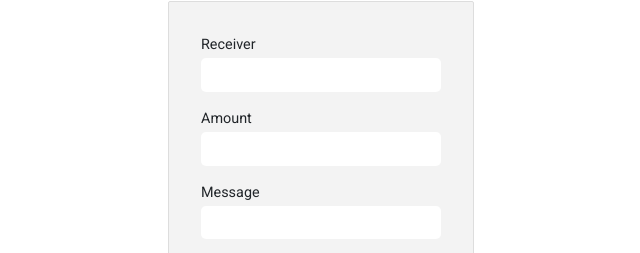
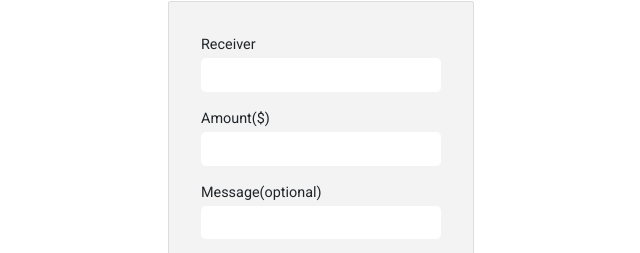
Before and after one commit to strongpear/testsite, a React (Create React App) app in the folder client/: page /payment in a window 1280 px wide. Shown: the part 157-410 px from the top of the page, without its empty margins (319-959 px from the left). Built offline with nearby package versions, Linux system fonts and the light colour scheme; the HTML template or start-up script is replaced by a standard one; a web font is replaced by a local one.

Commit message:
add $ to payment page

```diff
--- a/client/src/components/pages/PaymentPage.js
+++ b/client/src/components/pages/PaymentPage.js
@@ -37,7 +37,7 @@ export default function PaymentPage() {
                     />
                 </p>
                 <p>
-                    <label>Amount</label><br/>
+                    <label>Amount($)</label><br/>
                     <input
                         type="number"
                         min="0.01"
@@ -47,7 +47,7 @@ export default function PaymentPage() {
                     />
                 </p>
                 <p>
-                    <label>Message</label><br/>
+                    <label>Message(optional)</label><br/>
                     <input
                         type="text"
                         id="message"
```
